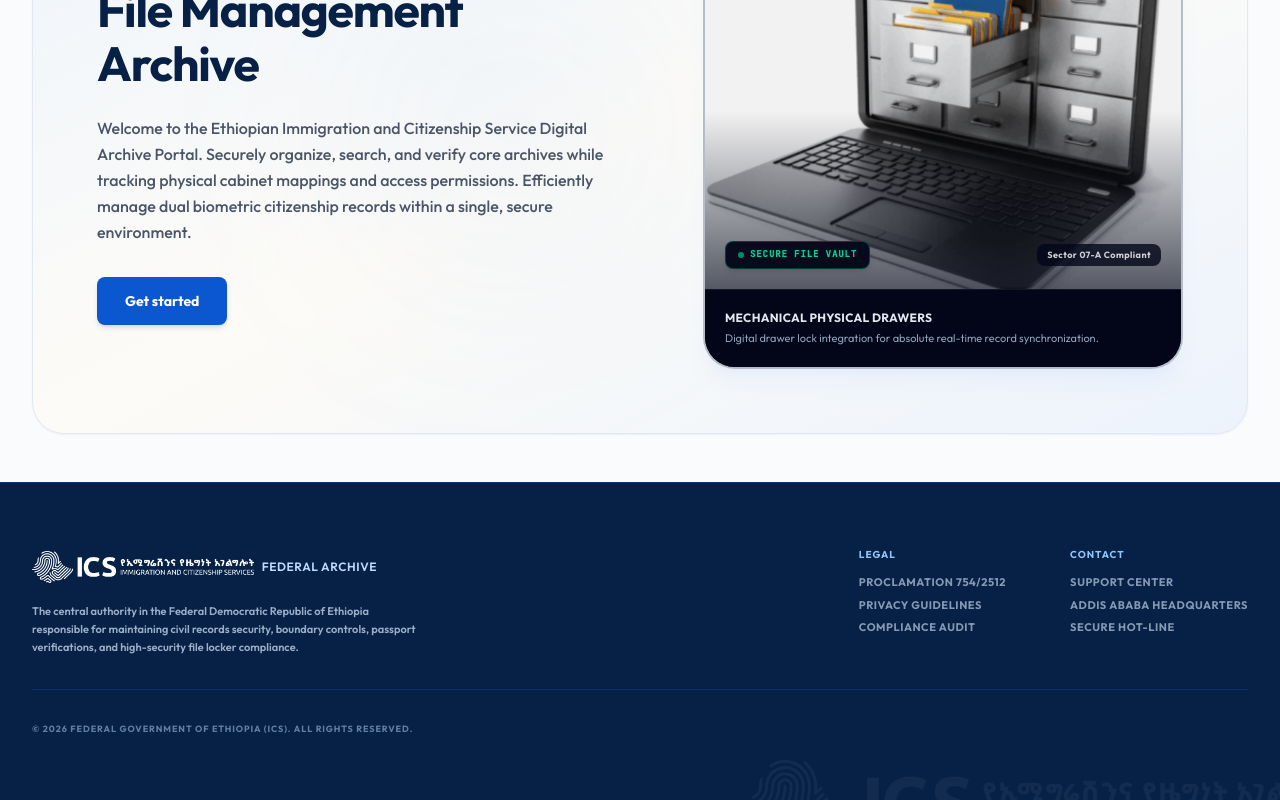
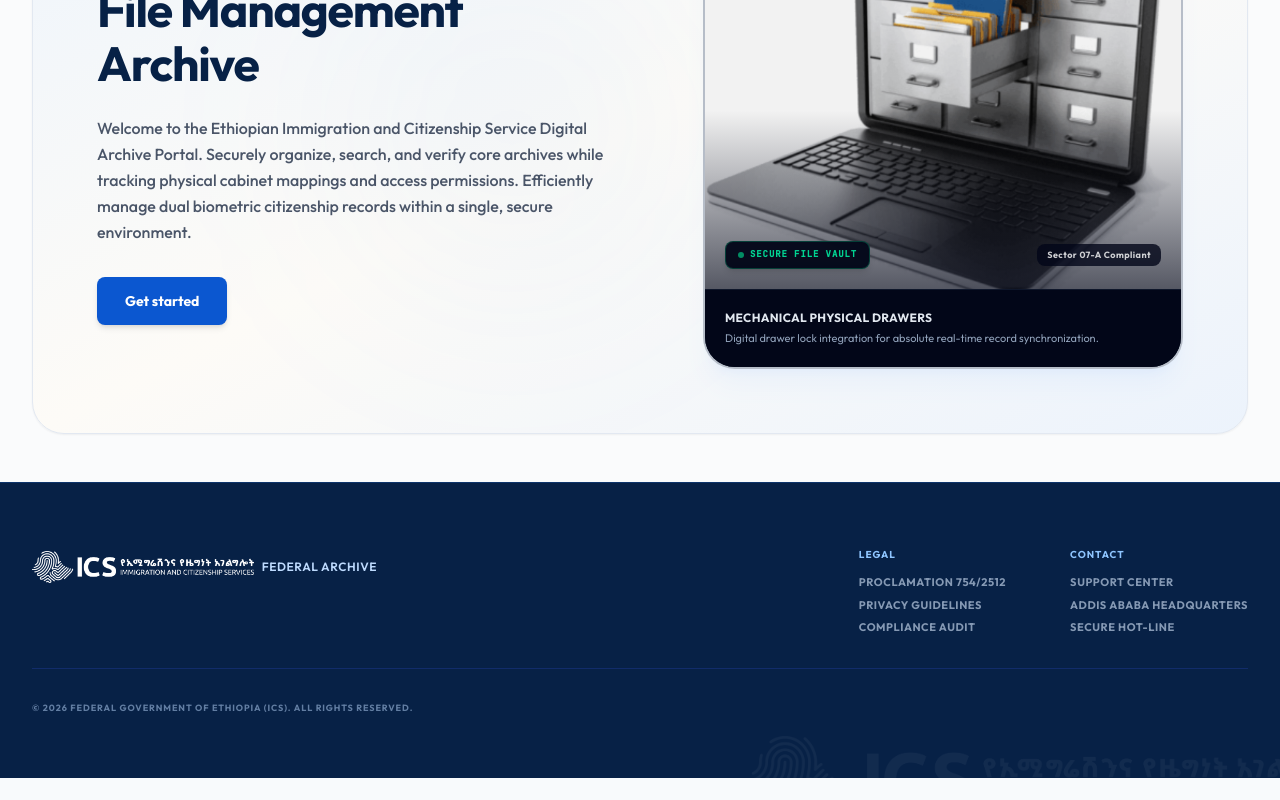
Before and after one commit to dinkuminda/FileMgtSystem, a React (Vite) app: page / in a window 1280 px wide. Shown: the part 309-1109 px from the top of the page. After the commit the page ends 1087 px from the top, so only its background shows below. Built offline with nearby package versions, Linux system fonts and the light colour scheme; no server answers.

Commit message:
ui: remove redundant description from homepage footer

```diff
--- a/src/components/Home.tsx
+++ b/src/components/Home.tsx
@@ -165,9 +165,7 @@ Securely organize, search, and verify core archives while tracking physical cabi
               <EthiopianImmigrationLogo size="sm" className="h-10 brightness-0 invert" />
               <span className="font-semibold tracking-wider text-xs text-blue-200">FEDERAL ARCHIVE</span>
             </div>
-            <p className="text-[11px] text-blue-100/70 leading-relaxed font-semibold">
-              The central authority in the Federal Democratic Republic of Ethiopia responsible for maintaining civil records security, boundary controls, passport verifications, and high-security file locker compliance.
-            </p>
+
           </div>
 
           {/* Quick Footer Links */}
```
